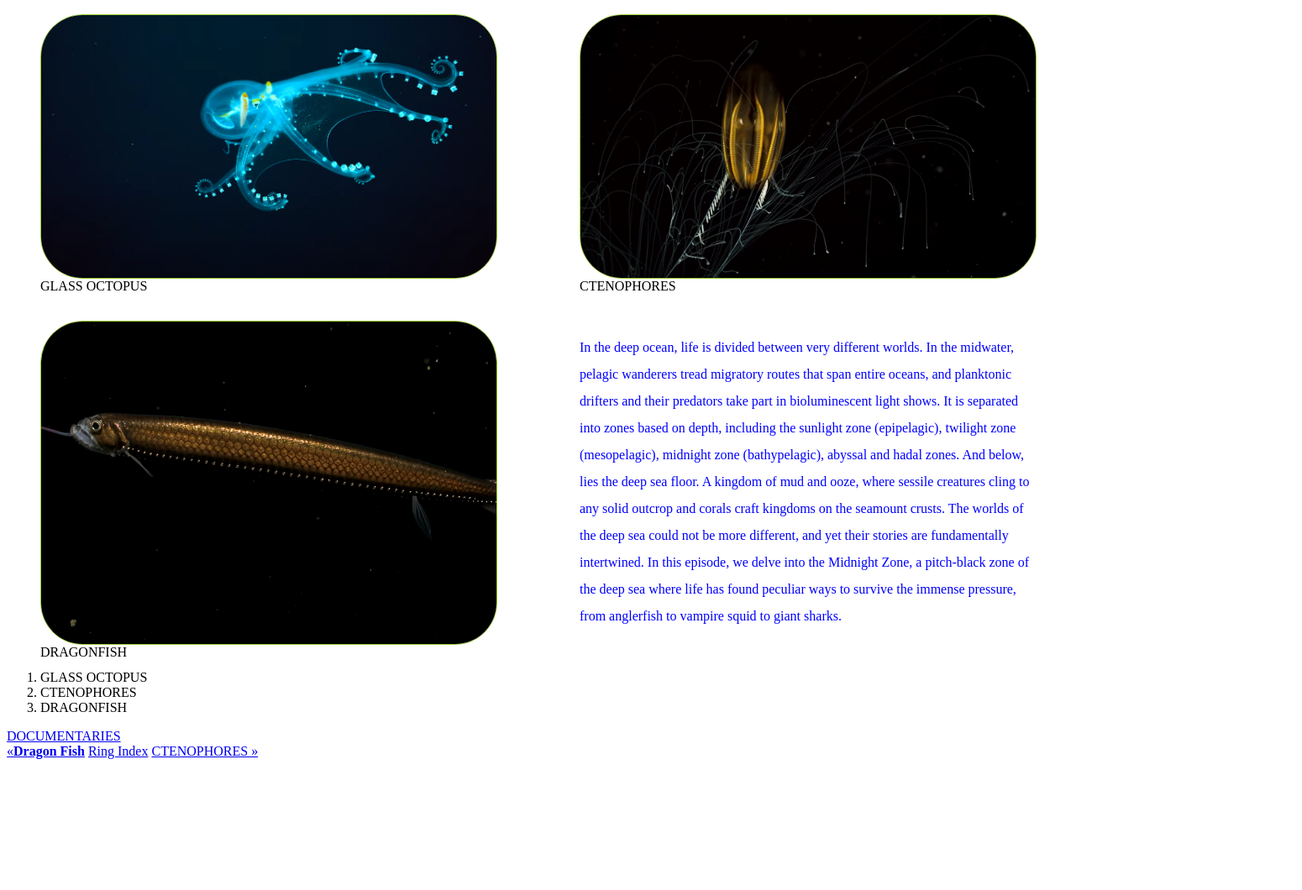
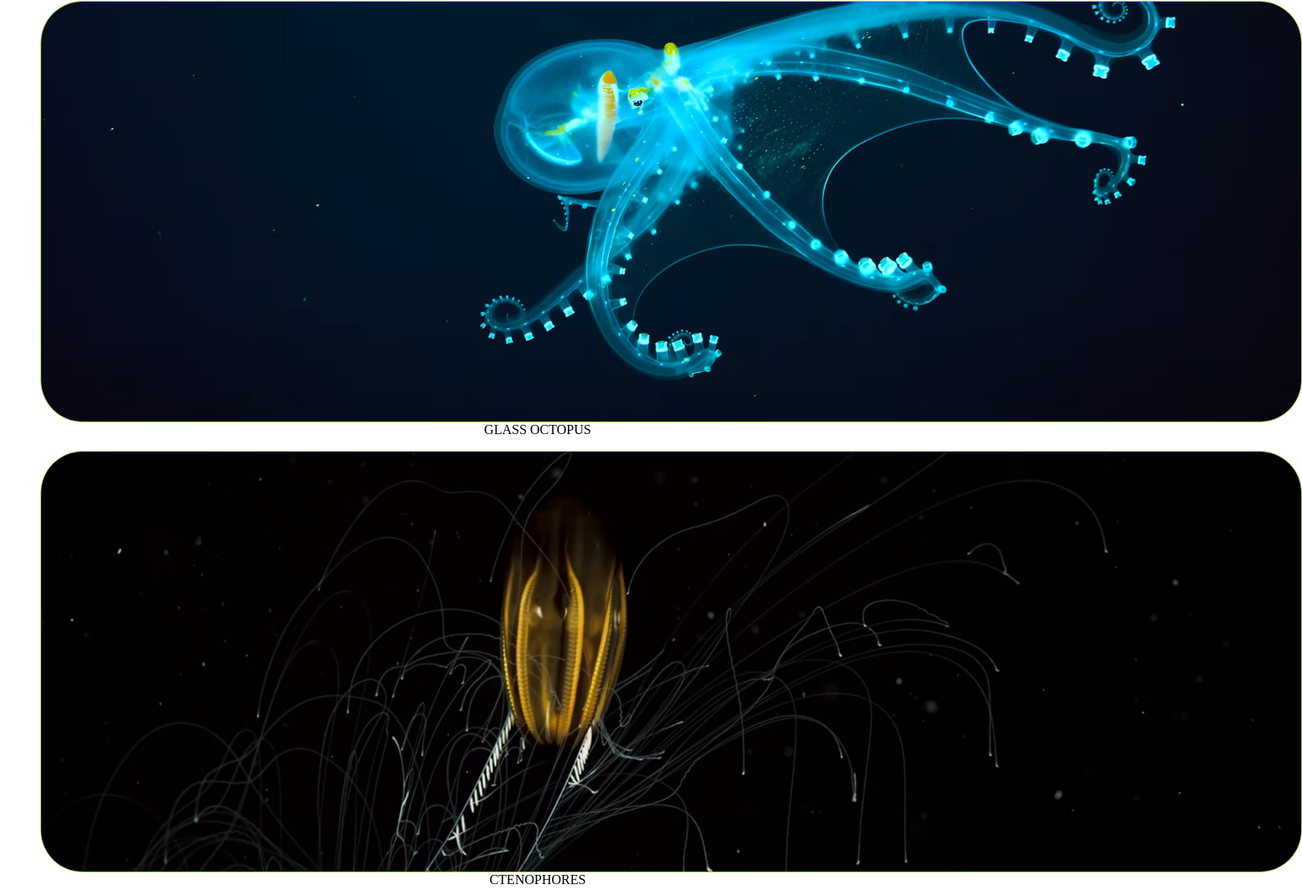
Before and after one commit to kmk2272-dev/vigilant-couscous, a plain HTML site: page smallwebvariant.html in a window 1280 px wide. Shown: the part 80-1140 px from the top of the page at 84% size, 1550 px wide, since content can reach past the window. Before the commit the page ends 992 px from the top, so only its background shows below. Drawn offline with Linux system fonts and the light colour scheme.

Commit message:
0930 update

```diff
--- a/smallwebstyle.css
+++ b/smallwebstyle.css
@@ -1,14 +1,3 @@
-html, body {
-  cursor: url("./CURSOR IMAGE.png") 8 8, auto;
-}
-a:hover img {
-  opacity: 0.9;
-  transform: scale(1.03);
-  transition: transform .2s ease, opacity .2s ease; /* just for feedback */
-}
-a, a img {
-  cursor: url("./CURSOR IMAGE.png") 8 8, pointer;
-}
 h1 {
     font-family: "Roboto", Arial, sans-serif; /* modern sans-serif */
     font-weight: 700; /* bold */
@@ -55,3 +44,7 @@ max-width: 100%;
   border-radius: 50px;      /* optional: rounded corners */
   border: 1px solid blue;/* centers the crop (can also use 'top' or 'bottom') */
 }
+
+li{
+  line-height: 300%;
+}
--- a/smallwebvariant.html
+++ b/smallwebvariant.html
@@ -11,7 +11,7 @@
 
     <h1>NAVIGATING THE OCEAN DEPTHS</h1>
 
-<section class="grid-container">
+
     <figure class="box box1">
     <a href="https://en.wikipedia.org/wiki/Glass_octopus">
     <img src="images/GLASS OCTOPUS.png" alt="GLASS OCTOPUS">
@@ -45,9 +45,10 @@
       target="_blank">
     </map>
 
-    <ol><li>GLASS OCTOPUS</li>
-      <li>CTENOPHORES</li>
-      <li>DRAGONFISH</li></ol>
+    <ol><h1>[ sizes ] </h1>
+    <li>GLASS OCTOPUS-Adults reach up to 11 cm (4.3 in) in mantle length and a total length of up to 45 cm (18 in). The upper three pairs of arms are subequal in length, about as long as the mantle in juveniles and two to three times longer in adults.</li>
+      <li>CTENOPHORES-Depending on the species, adult ctenophores range from a few millimeters to 1.5 m (5 ft) in size. </li>
+      <li>DRAGONFISH-They are quite small, usually around 15 cm, up to 26 cm</li></ol>
 
     <a href="https://www.naturalworldfacts.com/deep-sea-video-collection">DOCUMENTARIES</a>
 </body>
--- a/smallwebvariantstyle.css
+++ b/smallwebvariantstyle.css
@@ -13,6 +13,14 @@ a:hover img {
 a, a img {
   cursor: url("./CURSOR IMAGE.png") 8 8, pointer;
 }
+figcaption {
+  text-align: center;
+}
+ol {
+  margin: 0 auto;   /* centers the whole <ol> as a block */
+  width: fit-content;
+}
+
 h1 {
     font-family: "Roboto", Arial, sans-serif;
     font-weight: 700;
@@ -35,14 +43,6 @@ p{
   line-height: 200%;
 }
 
-
-.grid-container {
-display: grid;
-grid-template-columns: 1fr 1fr;
-gap: 20px;
-max-width: 100%;
-}
-
 .img {
   width: 700px;
   height: 700px;
@@ -51,8 +51,8 @@ max-width: 100%;
 
 }
 .box img {
-  width: 100%;
-  height: 100%;
+  width: 1500px;
+  height: 500px;
   object-fit: cover;
   display: block;
   object-position: center;
```
Also changed, not shown: index.html (+5 -4 lines).
